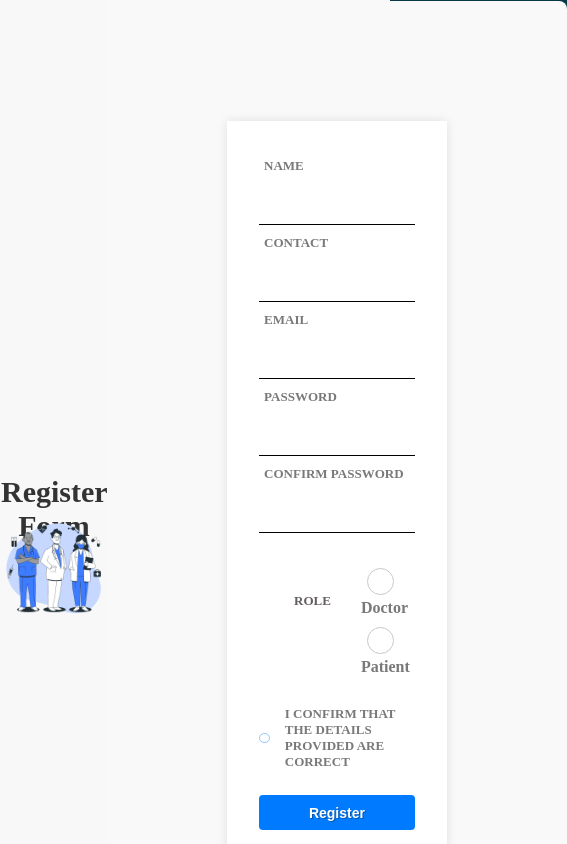
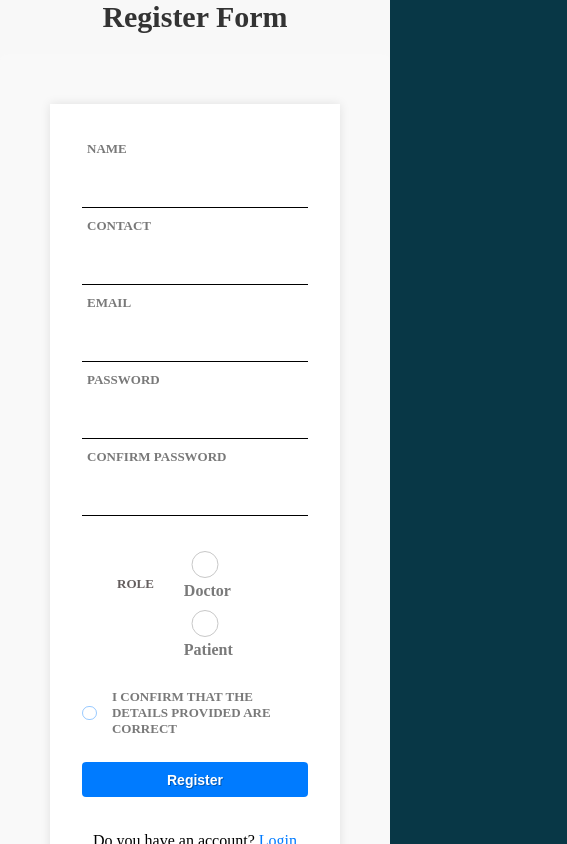
Before and after one commit to upes-open/OSoC-24-Health-Reserve, a React (Vite) app in the folder frontend/: page /register in a window 390 px wide. Shown: the top 844 px of the page, 567 px wide, since content can reach past the window. Built offline with nearby package versions, Linux system fonts and the light colour scheme; a web font is replaced by a local one.

Commit message:
register form responsive

```diff
--- a/frontend/src/components/Register-page/Register.css
+++ b/frontend/src/components/Register-page/Register.css
@@ -161,3 +161,25 @@
   margin-top: 10px;
   /* Add margin top for spacing */
 }
+
+@media (max-width: 1024px) {
+  .hospital-register-image {
+    display: none;
+  }
+
+  .hospital-register-container {
+    display: flex;
+    flex-direction: column;
+    padding: 50px;
+  }
+
+  .register-form-container {
+    padding: 50px;
+  }
+}
+
+@media (max-width: 768px) {
+  .hospital-register-container {
+    padding: 0;
+  }
+}
--- a/frontend/src/index.css
+++ b/frontend/src/index.css
@@ -1,4 +1,6 @@
-
+* {
+  margin: 0;
+}
 
 /*a {
   font-weight: 500;
```
